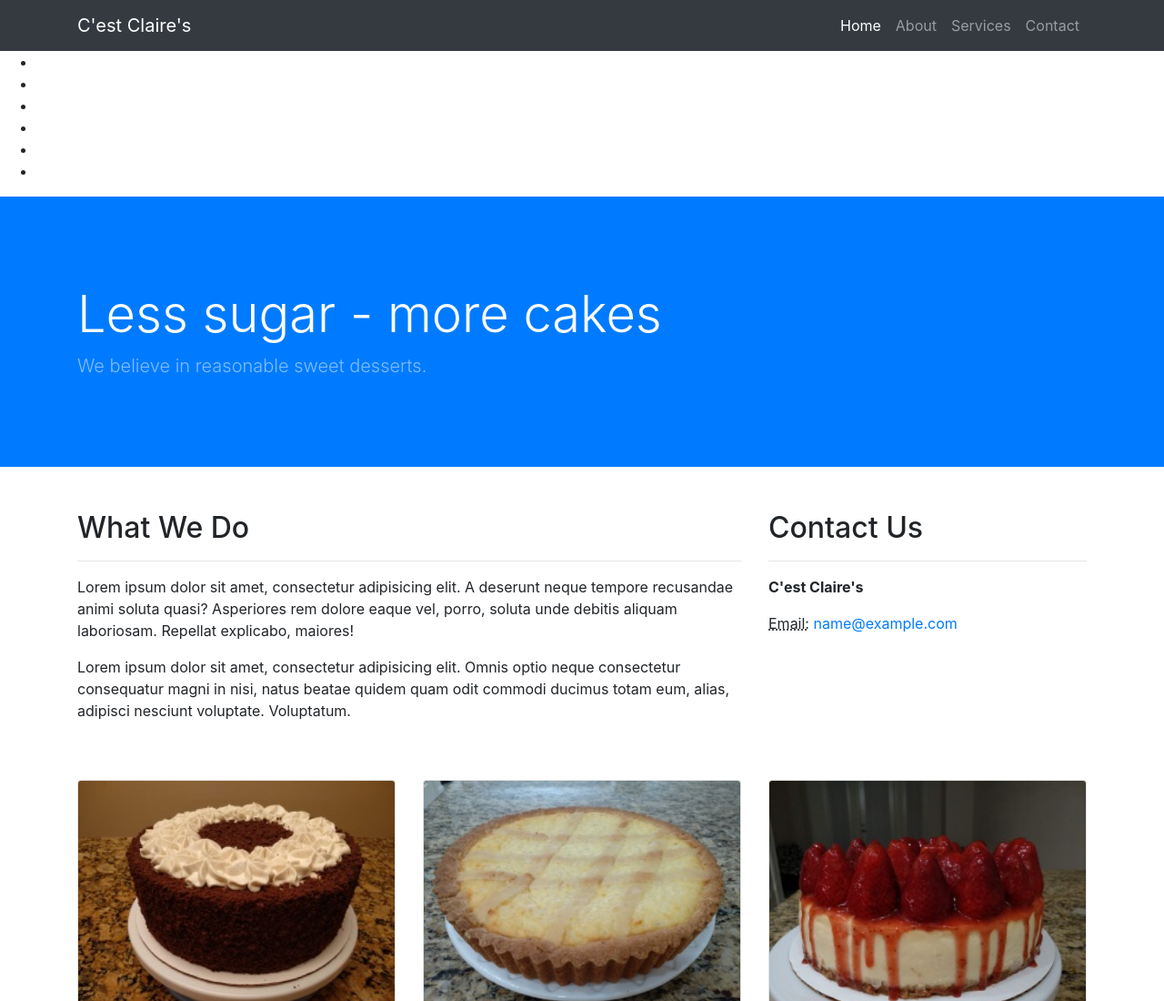
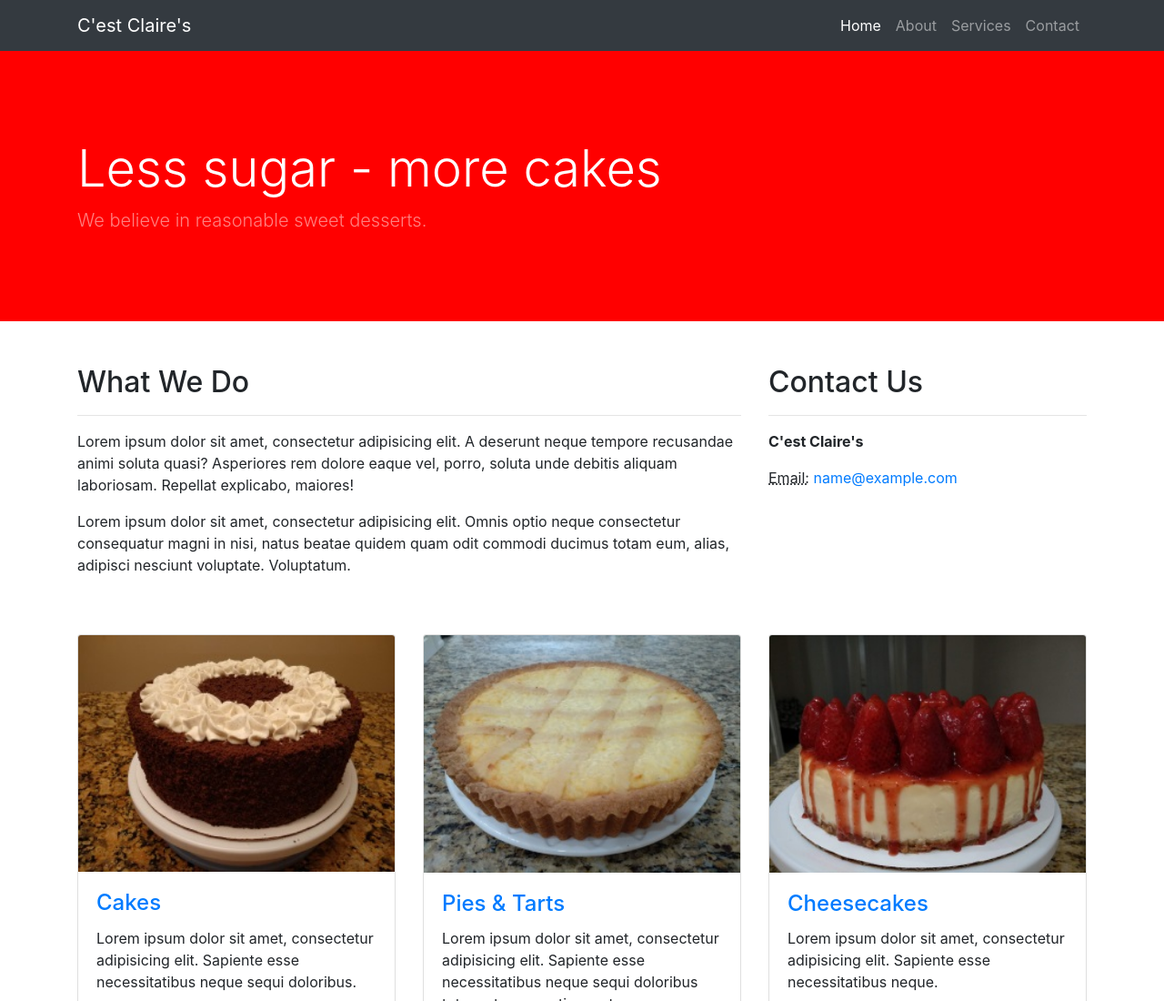
Before and after one commit to unehirondelle/pastryApp, a website: page public/index.html in a window 1280 px wide. Shown: the top 1100 px of the page at 91% size. Drawn offline with nearby package versions, Linux system fonts and the light colour scheme; some packages are replaced by stand-ins of ours; files that its build step writes are made by us from their sources.

Commit message:
ng-view disabled temporarily

```diff
--- a/public/css/business-frontpage.scss
+++ b/public/css/business-frontpage.css
@@ -6,3 +6,7 @@
 body {
   padding-top: 56px;
 }
+
+.bg-primary {
+  background-color: red!important;
+}
--- a/public/index.html
+++ b/public/index.html
@@ -8,7 +8,7 @@
     <link rel="stylesheet" href="https://stackpath.bootstrapcdn.com/bootstrap/4.3.1/css/bootstrap.min.css"
           integrity="sha384-ggOyR0iXCbMQv3Xipma34MD+dH/1fQ784/j6cY/iJTQUOhcWr7x9JvoRxT2MZw1T" crossorigin="anonymous">
     <script
-            src="http://code.jquery.com/jquery-3.4.0.min.js"
+            src="https://code.jquery.com/jquery-3.4.0.min.js"
             integrity="sha256-BJeo0qm959uMBGb65z40ejJYGSgR7REI4+CW1fNKwOg="
             crossorigin="anonymous"></script>
     <script src="https://cdnjs.cloudflare.com/ajax/libs/popper.js/1.14.7/umd/popper.min.js"
@@ -29,7 +29,7 @@
 </head>
 
 <body>
-<div ng-view></div>
+<!--<div ng-view></div>-->
 <!-- Navigation -->
 <nav class="navbar navbar-expand-lg navbar-dark bg-dark fixed-top">
     <div class="container">
```
